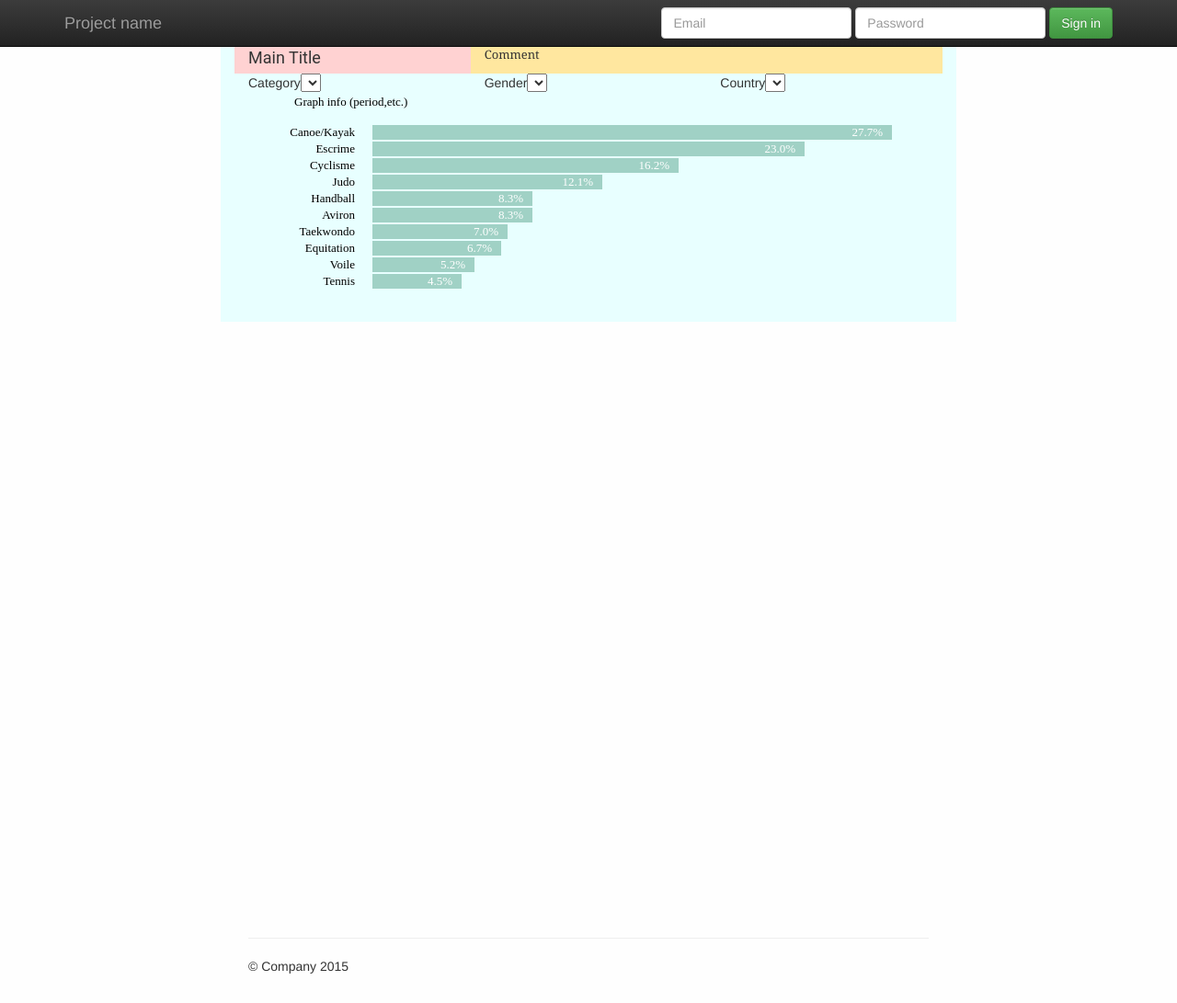
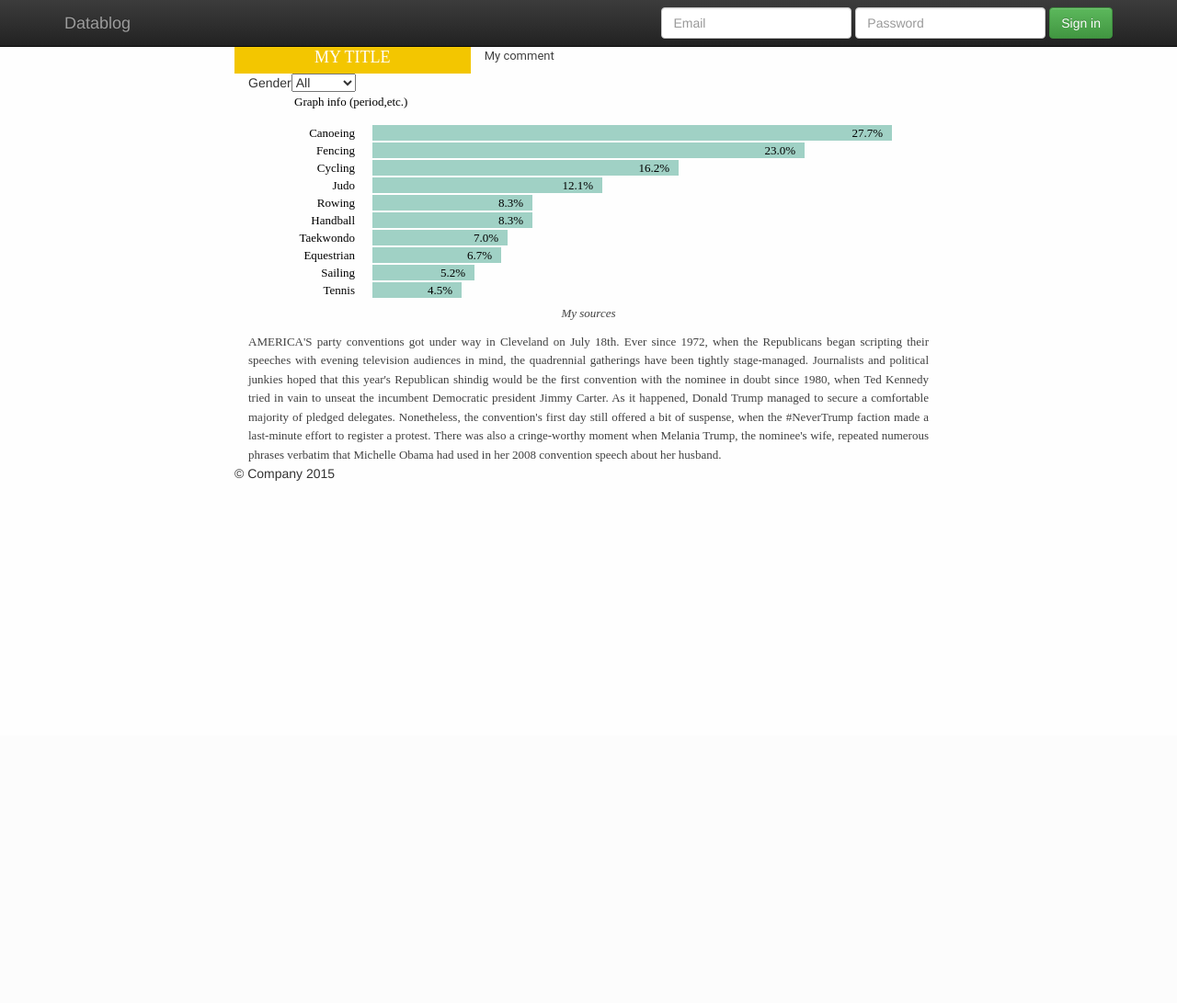
Before and after one commit to floram01/datajournalism, a Flask app: page / in a window 1280 px wide. Shown: the whole page at 92% size. After the commit the page ends 523 px from the top, so only its background shows below. Run offline with Flask 2, Linux system fonts and the light colour scheme; lists and menus that the app fills with data are empty; some libraries are stand-ins or nearby versions.

Commit message:
add text

```diff
--- a/static/core/css/main.css
+++ b/static/core/css/main.css
@@ -46,7 +46,7 @@ a:hover {
 
 #chart-holder {
     width: 100%;
-    height:900px;
+    height:100%;
     position: relative;
 }
 
@@ -73,7 +73,7 @@ a:hover {
  }
 
 .comment-container{
-    background-color: #eeeeee;
+    // background-color: #eeeeee;
     left:25%;
 }
 
@@ -96,32 +96,55 @@ text {
 }
 
 #global-container{
-    background-color:#E8FFFF;
+    // background-color:#E8FFFF;
     max-width:800px;
     max-height: 300px
 }
 
-#title-container{
-    background-color:#FFD2D2;
-    font-family:'roboto';
+#title-container {
+    // background-color:#FFD2D2;
     height:30px;
-    font-size: 18px;
-    text-align: center:
-
+    text-align: center;
+    background-color:#F3C600;
 }
 
-#comment-container{
-    background-color:#FFE79F;
-    font-family:'georgia';
+#title-container text{
+    font-family:'montserrat';
+    font-size: 18px;
+    text-align: center;
+    color: white;
+}
+
+#comment-container {
+    // background-color:#FFE79F;
     height:30px;
+    text-align: left:
+}
+
+#comment-container text{
+    font-family:'roboto';
     font-size: 13px;
     text-align: left:
 }
 
 #nbviz:{
-    background-color:#CFFFCD
+    // background-color:#CFFFCD
 }
 
 #menu:{
-    background-color:#FF6FEA
+    // background-color:#FF6FEA
 }
+
+#sources {
+    text-align:center
+}
+
+#sources text{
+    font-style:italic
+}
+
+#main-text {
+    margin-top:10px;
+    text-align:justify;
+    font-family: georgia
+}
--- a/static/core/tools/data.js
+++ b/static/core/tools/data.js
@@ -86,6 +86,20 @@
     });
     return data;
 };
+// add a case with no grouping i.e. if groupDim is null: just sort and filter
+  nbviz.myGetter = function(graphContainer) {
+    var _dim = graphContainer.dataGetterParams.groupDim;
+    var top = graphContainer.dataGetterParams.top;
+    var top_num = graphContainer.dataGetterParams.top_num;
+
+    var data = nbviz[_dim + 'Dim'].top(Infinity).sort(function(a, b) {
+      if (top){
+        return +b[graphContainer._value] - +a[graphContainer._value];
+      }else {return +b[graphContainer._value] - +a[graphContainer._value];}
+    });
+
+    return data.slice(0,top_num);
+};
 
 //range à généraliser en fonction des besoins identifiés au fur et à mesure
   nbviz.addDataBarchartInfo = function(data, graphContainer) {
@@ -132,7 +146,8 @@
 
 // based on a filterTool dimension crossfilter object extract the values of the dimension and add a resetValue
   nbviz.listOptions = function(data, filterTool, resetValue) {
-    _options=[resetValue];
+    // _options=[resetValue];
+    var _options = [];
     filterTool.group().all().forEach(function(o){
         _options.push(o.key);
     });
@@ -148,7 +163,6 @@
     // .attr('id', filterParams.dimension + '-select')
     // .text(filterParams.name)
     // .append('select');
-
     _options=nbviz.listOptions(data, filterParams.filterTool, filterParams.resetValue);
     // if(_options[0].includes('All')){_options.shift(0)};//à généraliser a priori resetValue contient All pas top
     nbviz[filterParams.dimension + 'Values'] = _options;
@@ -162,14 +176,20 @@
       .attr('value', function(d){return d;})
       .html(function(d){return d;});
 
+    filterParams.filterTool.filter(filterParams.defaultValue);
+
     _filter.on('change', function(d){
       var category = d3.select(this).property('value');
-      if (category===filterParams.resetValue){
-          filterParams.filterTool.filter();
-        } else {
-          filterParams.filterTool.filter(category);
-        };
+      // if (category===filterParams.resetValue){
+      //     filterParams.filterTool.filter();
+      //   } else {
+      //     filterParams.filterTool.filter(category);
+      //   };
+      filterParams.filterTool.filter(category);
       nbviz.onDataChange();
+
+      // select the default value
+
   });
 };
 
@@ -181,6 +201,7 @@
         return o[f.dimension];
       });
       nbviz.addFilter(winnersData, f);
+
     });
   };
 
--- a/static/core/tools/general.js
+++ b/static/core/tools/general.js
@@ -34,6 +34,8 @@
     o.domain = chart.domain;
     o.format = chart.format;
     o.title = chart.title;
+    o.source = chart.source;
+    o.source = chart.source;
 
     nbviz.charts.push(o)
     return o
@@ -89,33 +91,16 @@
     .attr("transform", "translate(" + margin.left + "," + margin.top + ")");
   };
 
-//add the svg based on the div dimensions (chart dimensions + margins)
-  // nbviz.updateSVG = function(graphContainer) {
-  //   nbviz.getDivByID(graphContainer);
-  //   nbviz.getSVGDim(graphContainer);
-  //   var dim = graphContainer.dim;
-  //   var margin = graphContainer.margin;
-  //   var divID = '#' + graphContainer.divID;
+// add the title, comment and sources
+  nbviz.buildStory = function(){
+    d3.select('#title-container').append('text').text(nbviz.STORY.title)
+    d3.select('#comment-container').append('text').text(nbviz.STORY.comment)
+    d3.select('#sources').append('text').text(nbviz.STORY.sources)
+  };
 
-  //   graphContainer.svg = d3.select(graphContainer.svgID)
-  //   .attr("width", dim.width + margin.left + margin.right)
-  //   .attr("height", dim.height + margin.top + margin.bottom);
-  // };
+  nbviz.addText = function(){
+    d3.select('#main-text').append('text').text(nbviz.DATASTORE[nbviz.TEXT.domain]['0'].content);
+  };
 
-//add the svg based on the div dimensions (chart dimensions + margins)
-  // nbviz.addSVGtoDiv = function(graphContainer) {
-  //   nbviz.getDivByID(graphContainer)
-  //   nbviz.getSVGDim(graphContainer)
-  //   var dim = graphContainer.dim;
-  //   var margin = graphContainer.margin;
-  //   var divID = '#' + graphContainer.divID;
-
-  //   graphContainer.svg = d3.select(divID).append("svg")
-  //   .attr('id',graphContainer.svgID)
-  //   .attr("width", dim.width + margin.left + margin.right)
-  //   .attr("height", dim.height + margin.top + margin.bottom)
-  //   .append("g").classed(graphContainer._class, true)
-  //   .attr("transform", "translate(" + margin.left + "," + margin.top + ")");
-  // };
 
 }(window.nbviz=window.nbviz || {}));
--- a/static/core/tools/horizontalBarchart.js
+++ b/static/core/tools/horizontalBarchart.js
@@ -79,7 +79,7 @@
     })
     .text(function(d){return my_format(d.value)})
     .attr({
-        'fill':'white',
+        // 'fill':'white',
         'font-size':'12px'
     })
 
--- a/static/core/tools/main.js
+++ b/static/core/tools/main.js
@@ -21,13 +21,14 @@ function ready(error, data) {
   }
   // nbviz.STATIC_DATA = {};
   // nbviz.STATIC_DATA.heatmap = data[1];
-
-  // nbviz.makeFilterAndDimensions(nbviz.DATASTORE.fullData, nbviz.FILTERS);
-
+  nbviz.makeFilterAndDimensions(nbviz.DATASTORE.fullData, nbviz.FILTERS);
+  // add title etc.
+  nbviz.buildStory();
   nbviz.CHARTS.forEach(function(chartParams, i){
     nbviz.initGraphContainer(chartParams);
     nbviz['build' + chartParams._type](
       nbviz.charts[i]
       )
-  })
+  });
+  nbviz.addText();
 };
--- a/static/viz/summer_olympics/index.html
+++ b/static/viz/summer_olympics/index.html
@@ -36,7 +36,7 @@
             <span class="icon-bar"></span>
             <span class="icon-bar"></span>
           </button>
-          <a class="navbar-brand" href="#">Project name</a>
+          <a class="navbar-brand" href="#">Datablog</a>
         </div>
         <div id="navbar" class="navbar-collapse collapse">
           <form class="navbar-form navbar-right" role="form">
@@ -65,8 +65,8 @@
         </div> -->
       <!-- <div id='chart'> -->
       <!-- 3. THE PLACEHOLDERS FOR OUR VISUAL COMPONENTS  -->
-      <div id='title-container' class="col-md-4">Main Title</div>
-      <div id='comment-container' class="col-md-8">Comment</div>
+      <div id='title-container' class="col-md-4"></div>
+      <div id='comment-container' class="col-md-8"></div>
       <div id="nbviz" class="col-md-12">
     <!-- BEGIN MENU BAR a factoriser dans une fonction avec params filtres -->
         <div id="menu" class='row'>
@@ -74,11 +74,11 @@
     <!-- END MENU BAR  -->
     <!-- BEGIN NOBEL-VIZ COMPONENTS -->
         <div id='chart-holder' class='_dev row'>
+        </div>
+        <div id='sources' class='col-md-12'></div>
       </div>
-      <div id='source' class='"col-md-12"'>
-      </div>
+      <div id='main-text' class='col-md-12'></div>
       <hr>
-
       <footer>
         <p>&copy; Company 2015</p>
       </footer>
--- a/static/viz/summer_olympics/parameters.js
+++ b/static/viz/summer_olympics/parameters.js
@@ -16,193 +16,59 @@
   nbviz.FULL_DATA = 'full_data'
 
   nbviz.STORY = {
-    title :' Visualising the Nobel Prize',
-    _info : 'Placeholder for info',
+    title :'MY TITLE',
+    comment:'My comment',
+    sources : 'My sources',
   }
 
   nbviz.FILTERS = [
-    {locationID:'category-select select', name:'Category',dimension:'category', resetValue:'All Categories'},
-    {locationID:'gender-select select', name:'Gender', dimension:'gender', resetValue:'All'},
-    {locationID:'country-select select', name:'Country', dimension:'country', resetValue:'All Countries'}
+    {locationID:'gender-select select', name:'Gender', dimension:'Gender', defaultValue:'All'},
   ];
 
   nbviz.OLD_DATA_PROVIDER= {
     getterFunction:nbviz.getDataFromJSON,
     params:{
-      file:'static/viz/summer_olympics/full_data_records.json'
+      file:'static/viz/summer_olympics/full_data_records_total.json'
     }
   };
 
   nbviz.DATA_PROVIDER= {
     getterFunction:nbviz.prepareDatasets,
     params:[
-    //   {
-    //     name:'fullData',
-    //     source:'static/viz/summer_olympics/full_data_records.json',
-    //     getterFunction:nbviz.getDataFromJSON
-    //   }
-    // ,
-    //   {
-    //     name:'heatmap',
-    //     source:'static/viz/summer_olympics/data_heatmap.csv',
-    //     getterFunction:nbviz.getDataFromCSV
-    //   }
-    // ,
       {
-        name:'france_best_disciplines',
-        source:'static/viz/summer_olympics/france_best_disciplines.json',
+        name:'fullData',
+        source:'static/viz/summer_olympics/france_best_disciplines_total.json',
         getterFunction:nbviz.getDataFromJSON
       }
     ,
       {
-        name:'france_best_disciplines_men',
-        source:'static/viz/summer_olympics/france_best_disciplines_men.json',
-        getterFunction:nbviz.getDataFromJSON
-      }
-    ,
-      {
-        name:'france_best_disciplines_women',
-        source:'static/viz/summer_olympics/france_best_disciplines_women.json',
-        getterFunction:nbviz.getDataFromJSON
-      }
-    ,
-      {
-        name:'france_best_disciplines_ever',
-        source:'static/viz/summer_olympics/france_best_disciplines_ever.json',
-        getterFunction:nbviz.getDataFromJSON
+        name:'text',
+        source:'static/viz/summer_olympics/text.csv',
+        getterFunction:nbviz.getDataFromCSV
       }
     ]
   };
 
   nbviz.CHARTS = [
-  //   {
-  //     _type:'Barchart',
-  //     _id:'barchart',
-  //     margins: {top:10, right:20, bottom:85, left:20},
-  //     padding: {interbar:.1, left:10, bottom:10},
-  //     divID: 'nobel-bar',
-  //     _key:'key',
-  //     dataGetter:nbviz.groupBy,
-  //     dataGetterParams:{groupDim:'country'},
-  //     dim:{height:'240px',width:"col-md-8"}
-  //   }
-  // ,
-    // {
-    //   _type:'Table',
-    //   _id:'table',
-    //   margins: {top:0, right:0, bottom:0, left:0},
-    //   padding: {interbar:0, left:0, bottom:0},
-    //   divID: 'nobel-table',
-    //   dataGetter:nbviz.allDataSortedByKey,
-    //   dataGetterParams:{groupDim:'category'},
-    //   _key:'year',
-    //   dim:{height:'240px',width:"col-md-4"},
-    //   tableTitle:'List of selected nobel winners',
-    //   tableColumns:['year','category','name']
-    // }
-  // ,
-  //   {
-  //     _type:'Timeline',
-  //     _id:'timeline',
-  //     margins: {top:20, right:20, bottom:40, left:20},
-  //     padding: {interbar:.1, left:0, bottom:0},
-  //     divID: 'nobel-time',
-  //     xTicksFreq:'10',
-  //     _key:'key',
-  //     timeID:'year',
-  //     groupID:'values',
-  //     dataGetter:nbviz.nestDataByKey,
-  //     dataGetterParams:{groupDim:'category'},
-  //     dim:{height:'240px',width:"col-md-12"}
-  //   }
-  // ,
-  //   {
-  //     _type:'HorizontalBarchart',
-  //     _id:'horizontalBarchart',
-  //     margins: {top:20, right:20, bottom:20, left:60},
-  //     padding: {interbar:.1, left:5, bottom:20, legend:5},
-  //     divID: 'nobel-vBar',
-  //     _key:'key',
-  //     _yKey:'key',
-  //     dataGetter:nbviz.groupBy,
-  //     dataGetterParams:{groupDim:'category'},
-  //     dim:{height:'240px',width:"col-md-6"}
-  //   }
-  // ,
     {
       _type:'HorizontalBarchart',
       _id:'horizontalBarchartFrance',
-      margins: {top:30, right:20, bottom:20, left:65},
+      margins: {top:30, right:20, bottom:0, left:65},
       padding: {interbar:.1, left:5, bottom:0, legend:5},
       divID: 'nobel-vBar-France',
-      dataGetter:nbviz.fullData,
+      dataGetter:nbviz.myGetter,
+      dataGetterParams:{groupDim:'Gender',top:true,top_num:10},
       _key:'Discipline',
+      _value:'value',
       _yKey:'Discipline',
-      domain:'france_best_disciplines',
-      dim:{height:'240px',width:"col-md-12"},
+      domain:'fullData',
+      dim:{height:'230px',width:"col-md-12"},
       format:'.1%',
       title:'Graph info (period,etc.)'
     }
-  // ,
-  //   {
-  //     _type:'HorizontalBarchart',
-  //     _id:'horizontalBarchartFranceWomen',
-  //     margins: {top:20, right:20, bottom:20, left:65},
-  //     padding: {interbar:.1, left:5, bottom:20, legend:5},
-  //     divID: 'nobel-vBar-France-women',
-  //     dataGetter:nbviz.fullData,
-  //     _key:'Discipline',
-  //     _yKey:'Discipline',
-  //     domain:'france_best_disciplines_women',
-  //     dim:{height:'240px',width:"col-md-4"},
-  //     format:'.1%'
-  //   }
-  // ,
-  //   {
-  //     _type:'HorizontalBarchart',
-  //     _id:'horizontalBarchartFranceMen',
-  //     margins: {top:20, right:20, bottom:20, left:65},
-  //     padding: {interbar:.1, left:5, bottom:20, legend:5},
-  //     divID: 'nobel-vBar-France-men',
-  //     dataGetter:nbviz.fullData,
-  //     _key:'Discipline',
-  //     _yKey:'Discipline',
-  //     domain:'france_best_disciplines_men',
-  //     dim:{height:'240px',width:"col-md-4"},
-  //     format:'.1%'
-  //   }
-  // ,
-  //   {
-  //     _type:'HorizontalBarchart',
-  //     _id:'horizontalBarchartFranceEver',
-  //     margins: {top:20, right:20, bottom:20, left:65},
-  //     padding: {interbar:.1, left:5, bottom:20, legend:5},
-  //     divID: 'nobel-vBar-France-ever',
-  //     dataGetter:nbviz.fullData,
-  //     _key:'Discipline',
-  //     _yKey:'Discipline',
-  //     domain:'france_best_disciplines_ever',
-  //     dim:{height:'120px',width:"col-md-4"},
-  //     format:'.1%'
-  //   }
-  // ,
-  //   {
-  //     _type:'Heatmap',
-  //     _id:'heatmap',
-  //     _key:'year',
-  //     _yKey:'country',
-  //     margins: {top:20, right:20, bottom:60, left:40},
-  //     padding: {interbar:.05, left:0, bottom:20, legend:0},
-  //     divID: 'nobel-heatmap',
-  //     _value:'my_value',
-  //     xDimension:'year',
-  //     yDimension:'country',
-  //     xIndex:'x_index',
-  //     yIndex:'y_index',
-  //     dataGetter:nbviz.fullData,
-  //     domain:'heatmap',
-  //     dim:{height:'500px',width:"col-md-6"}
-  //   }
   ];
 
+  nbviz.TEXT = {'domain':'text'}
+
+
 }(window.nbviz=window.nbviz || {}));
--- /dev/null
+++ b/static/viz/summer_olympics/text.csv
@@ -0,0 +1,2 @@
+content
+"AMERICA'S party conventions got under way in Cleveland on July 18th. Ever since 1972, when the Republicans began scripting their speeches with evening television audiences in mind, the quadrennial gatherings have been tightly stage-managed. Journalists and political junkies hoped that this year's Republican shindig would be the first convention with the nominee in doubt since 1980, when Ted Kennedy tried in vain to unseat the incumbent Democratic president Jimmy Carter. As it happened, Donald Trump managed to secure a comfortable majority of pledged delegates. Nonetheless, the convention's first day still offered a bit of suspense, when the #NeverTrump faction made a last-minute effort to register a protest. There was also a cringe-worthy moment when Melania Trump, the nominee's wife, repeated numerous phrases verbatim that Michelle Obama had used in her 2008 convention speech about her husband."
```
Also changed, not shown: data/summer_olympics/4.exploring/prepare_data_sources.py (+12 -4 lines), static/viz/summer_olympics/france_best_disciplines_total.json (added, +1 -0 lines), static/viz/summer_olympics_sent/parameters.js (+4 -4 lines), 1 other file.
